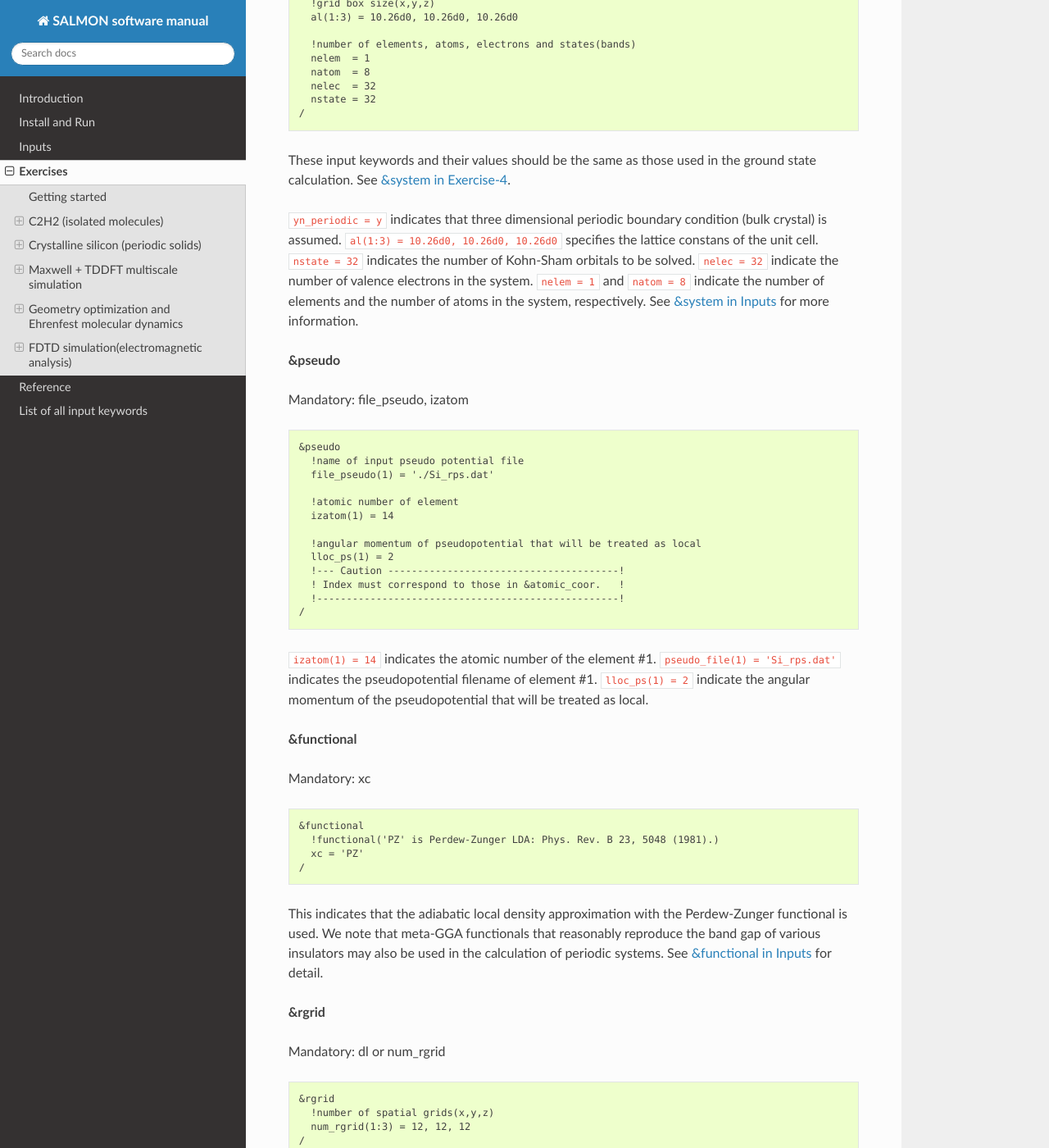
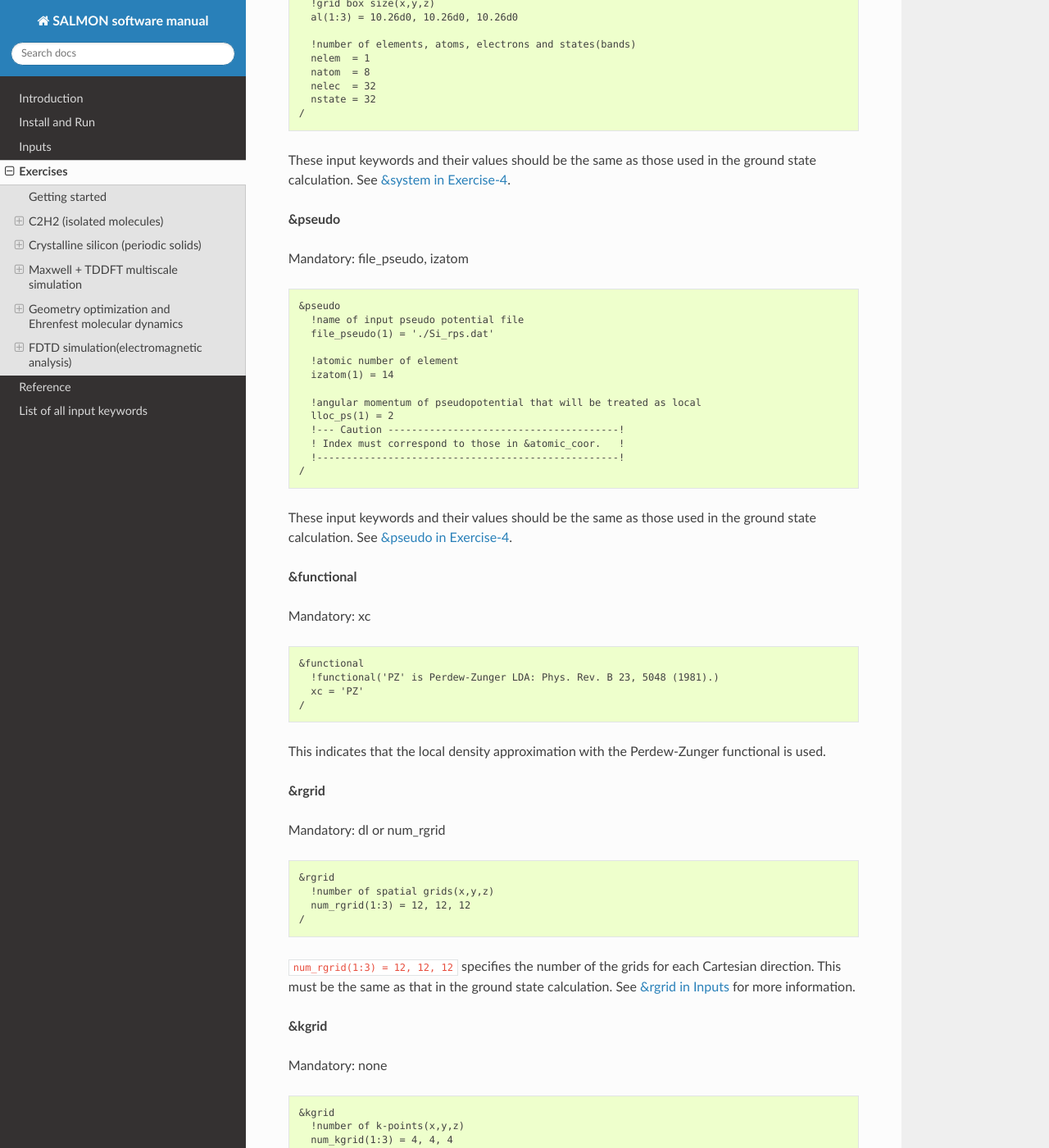
Before and after one commit to SALMON-TDDFT/SALMON-DOCS, a Sphinx documentation site: the page built from source/exercises.rst, in a window 1280 px wide and 1400 px high, scrolled down 34016 px. Shown: the whole window at 82% size. Built offline with Sphinx 7.4.7 and the Read the Docs theme 2.0.0, drawn with Linux system fonts in a browser that asks for light colours; formulas are drawn with MathJax 3; some of the changed text lies outside the part shown.

Commit message:
Update exercises.rst

```diff
--- a/source/exercises.rst
+++ b/source/exercises.rst
@@ -1585,6 +1585,8 @@
 ``nstate = 32`` indicates the number of Kohn-Sham orbitals to be solved.
 See :any:`&system in Inputs <&system>` for more information.
 
+.. _exercise-4-&pseudo:
+
 **&pseudo**
 
 Mandatory: file_pseudo, izatom
@@ -1949,17 +1951,6 @@
 These input keywords and their values should be the same as those used in the
 ground state calculation. See :any:`&system in Exercise-4 <exercise-4-&system>`.
 
-``yn_periodic = y`` indicates that three dimensional periodic boundary condition (bulk crystal) is assumed.
-``al(1:3) = 10.26d0, 10.26d0, 10.26d0`` specifies the lattice constans of the unit cell.
-``nstate = 32``
-indicates the number of Kohn-Sham orbitals to be solved. ``nelec = 32``
-indicate the number of valence electrons in the system. ``nelem = 1``
-and ``natom = 8`` indicate the number of elements and the number of
-atoms in the system, respectively.
-See :any:`&system in Inputs <&system>` for more information.
-
-
-
 **&pseudo**
 
 Mandatory: file_pseudo, izatom
@@ -1980,10 +1971,8 @@
      !---------------------------------------------------!
    /
 
-``izatom(1) = 14`` indicates the atomic number of the element #1.
-``pseudo_file(1) = 'Si_rps.dat'`` indicates the pseudopotential filename
-of element #1. ``lloc_ps(1) = 2`` indicate the angular momentum of the
-pseudopotential that will be treated as local.
+These input keywords and their values should be the same as those used in the
+ground state calculation. See :any:`&pseudo in Exercise-4 <exercise-4-&pseudo>`.
 
 **&functional**
 
@@ -1996,12 +1985,7 @@
      xc = 'PZ'
    /
 
-This indicates that the adiabatic local density approximation with the
-Perdew-Zunger functional is used. We note that meta-GGA functionals that
-reasonably reproduce the band gap of various insulators may also be used
-in the calculation of periodic systems.
-See :any:`&functional in Inputs <&functional>` for detail.
-
+This indicates that the local density approximation with the Perdew-Zunger functional is used.
 
 **&rgrid**
 
@@ -2014,16 +1998,13 @@
      num_rgrid(1:3) = 12, 12, 12
    /
 
-``num_rgrid=12,12,12`` specifies the number of the grids for each
-Cartesian direction. See :any:`&rgrid in Inputs <&rgrid>` for more information.
-
+``num_rgrid(1:3) = 12, 12, 12`` specifies the number of the grids for each Cartesian direction.
+This must be the same as that in the ground state calculation.
+See :any:`&rgrid in Inputs <&rgrid>` for more information.
 
 **&kgrid**
 
 Mandatory: none
-
-
-This input keyword provides grid spacing of k-space for periodic systems.
 
 ::
 
@@ -2031,6 +2012,9 @@
      !number of k-points(x,y,z)
      num_kgrid(1:3) = 4, 4, 4
    /
+
+This input keyword provides grid spacing of k-space for periodic systems.
+This must be the same as that in the ground state calculation.
 
 **&tgrid**
 
@@ -2065,16 +2049,8 @@
      !---------------------------------------------------------------------!
    /
 
-``as_shape1 = 'impulse'`` indicates that a weak impulsive field is
-applied to all electrons at *t=0*
-
-``epdir_re1(3)`` specify a unit vector that indicates the direction of
-the impulse.
-
-``trans_longi = 'tr'`` specifies the treatment of the polarization in
-the time evolution calculation, transverse for 'tr' and longitudinal for
-'lo'.
-
+``as_shape1 = 'impulse'`` indicates that a weak impulsive field is applied to all electrons at *t=0*
+``epdir_re1(3)`` specify a unit vector that indicates the direction of the impulse.
 See :any:`&emfield in Inputs <&emfield>` for detail.
 
 **&propagation**
@@ -2088,10 +2064,8 @@
      propagator = 'etrs'
    /
 
-``propagator = 'etrs'`` indicates the use of enforced time-reversal
-symmetry propagator.
+``propagator = 'etrs'`` indicates the use of enforced time-reversal symmetry propagator.
 See :any:`&propagation in Inputs <&propagation>` for more information.
-
 
 **&analysis**
 
@@ -2131,10 +2104,10 @@
      !--------------------------------------------------------------!
    /
 
-Cartesian coordinates of atoms are specified in a reduced coordinate
-system. First column indicates the element, next three columns specify
-reduced Cartesian coordinates of the atoms, and the last column labels
-the element.
+Cartesian coordinates of atoms are specified in a reduced coordinate system.
+First column indicates the element,
+next three columns specify reduced Cartesian coordinates of the atoms,
+and the last column labels the element.
 
 .. _output-files-3:
 
```
Also changed, not shown: other parts of source/exercises.rst (+4 -5 lines).
